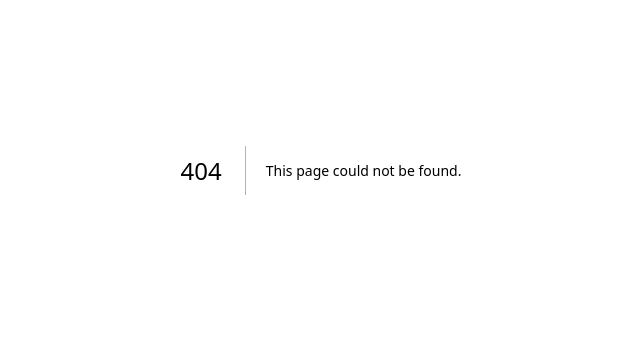
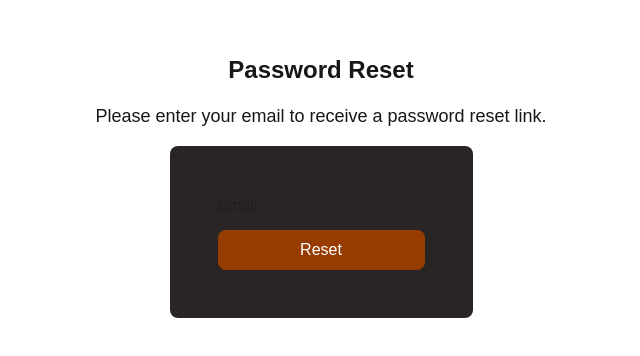
Before and after one commit to DundreDE/vocabulator, a Next.js app: page /password-reset in a window 1280 px wide. Before the commit this address had no page. Shown: the part 230-586 px from the top of the page, without its empty margins (319-959 px from the left). Built offline with nearby package versions, Linux system fonts and the light colour scheme.

Commit message:
password reset works

```diff
--- a/app/auth/page.tsx
+++ b/app/auth/page.tsx
@@ -14,7 +14,6 @@ export default async function AuthPage( {
                     <div className="mt-4 min-h-screen flex flex-col items-center justify-center gap-4">
                         <h1 className="text-2xl font-bold">Login/Register</h1>
                         <p className="text-center text-lg"> Please login or register to continue.</p>
-                <p className="text-center font-bold text-lg"> At this point the Registration form is not ready just click on go to Dashboard.</p>
                         <div className="flex flex-col gap-2 bg-stone-800 p-4 rounded-lg">
                             <form className="mx-auto flex max-w-sm flex-col gap-3 p-8">
                             {error && <p className="text-sm text-red-600">{error}</p>}
@@ -32,9 +31,9 @@ export default async function AuthPage( {
 
                             </form>
                             <Link
-                        href="/dashboard"
+                                href="/password-reset"
                                 className="text-center inline-block rounded-lg bg-amber-800 px-4 py-2 text-white hover:bg-amber-900">
-                        Go to Dashboard
+                                Forgot your Password? Click here to reset it.
                             </Link>
                         </div>
                     </div>
--- /dev/null
+++ b/app/password-reset/action.ts
@@ -0,0 +1,26 @@
+'use server';
+
+import { createClient } from "@/lib/supabase/server";
+
+export type FormState = {
+    status: 'success' | 'error' | "idle" | "info"
+    message: string;
+    username?: string;
+}
+export async function sendPasswordResetEmail(
+    _prev: FormState,
+    formData: FormData
+): Promise<FormState> {
+    const email = String(formData.get('formEmail') ?? '').trim();
+    if (!email)
+        { return { status: 'error', message: 'Email is required!' };
+    }
+
+    const supabase = await createClient();
+    const { error } = await supabase.auth.resetPasswordForEmail(email, {
+        redirectTo: `${process.env.NEXT_PUBLIC_BASE_URL}/password-reset/update`,
+    });
+    if (error) throw error;
+
+    return { status: 'success', message: 'Password reset email sent!' };
+}
--- /dev/null
+++ b/app/password-reset/page.tsx
@@ -0,0 +1,56 @@
+"use client";
+
+import { useActionState } from "react";
+import { useEffect } from "react";
+import { useRouter } from "next/navigation";
+import { type FormState, sendPasswordResetEmail } from "./action";
+
+const initialState: FormState = { status: 'idle', message: '' };
+
+export default function PasswordResetPage() {
+    const router = useRouter();
+    const [state, formAction, ispending] = useActionState(sendPasswordResetEmail, initialState);
+
+
+    const color =
+        state.status === 'error' ? 'text-red-500'
+        : state.status === 'success' ? 'text-green-500'
+        : 'text-stone-500';
+
+    useEffect(() => {
+        if (state.status !== 'success') return;
+
+        const timer = setTimeout(() => {
+            router.push('/auth');
+        }, 3000);
+
+        return () => clearTimeout(timer);
+    }, [state, router]);
+
+
+    return (
+        <>
+            <main>
+                <div className="mt-4 min-h-screen flex flex-col items-center justify-center gap-4">
+                    <h1 className="text-2xl font-bold">Password Reset</h1>
+                    <p className="text-center text-lg"> Please enter your email to receive a password reset link.</p>
+                    <div className="flex flex-col gap-2 bg-stone-800 p-4 rounded-lg">
+                        <form action={formAction} className="mx-auto flex max-w-sm flex-col gap-3 p-8">
+                            <input name="formEmail" type="email" required placeholder="Email"/>
+                        <button
+                                type="submit"
+                                disabled={ispending}
+                                className="rounded-lg bg-amber-800 px-4 py-2 text-white hover:bg-amber-900 disabled:opacity-50"
+                            >
+                            {ispending ? 'Resetting...' : 'Reset'}
+                            </button>
+                            {state.message && (
+                                <p role="status" className={color}s>{state.message}</p>
+                            )}
+                        </form>
+                    </div>
+                </div>
+            </main>
+        </>
+    );
+}
--- a/app/settings/UsernameForm.tsx
+++ b/app/settings/UsernameForm.tsx
@@ -33,7 +33,7 @@ export default function UsernameForm({ username }: { username: string}) {
                 {ispending ? 'Saving...' : 'Save'}
                 </button>
                 {state.message && (
-                    <p role="status" className="{color}">{state.message}</p>
+                    <p role="status" className={color}>{state.message}</p>
                 )}
 
             </form>
--- a/app/settings/page.tsx
+++ b/app/settings/page.tsx
@@ -2,7 +2,6 @@ import Navbar from "../components/navbar";
 import { createClient } from "@/lib/supabase/server";
 import { redirect } from "next/navigation";
 import { logout } from "../auth/auth";
-import { updateUsername } from "./actions";
 import UsernameForm from "./UsernameForm";
 
 export default async function SettingsPage() {
@@ -24,8 +23,9 @@ export default async function SettingsPage() {
                     </div>
                     <div className="flex flex-col items-start w-[95%] bg-stone-800 gap-4 p-6 rounded-xl ">
                        <UsernameForm username={username} />
-                            {/* <p className="text-lg">Email:</p>
-                            <input disabled type="text" defaultValue={email} className="rounded-lg bg-amber-800 px-4 py-2 text-white" /> */}
+
+                           <p className="text-lg">Email:</p>
+                            <input disabled type="text" defaultValue={email} className="rounded-lg bg-amber-800 px-4 py-2 text-white" />
 
                         <div className="text-left flex flex-col gap-2">
                         <form>
```
Lines whose indentation alone changed are shown as unchanged.
